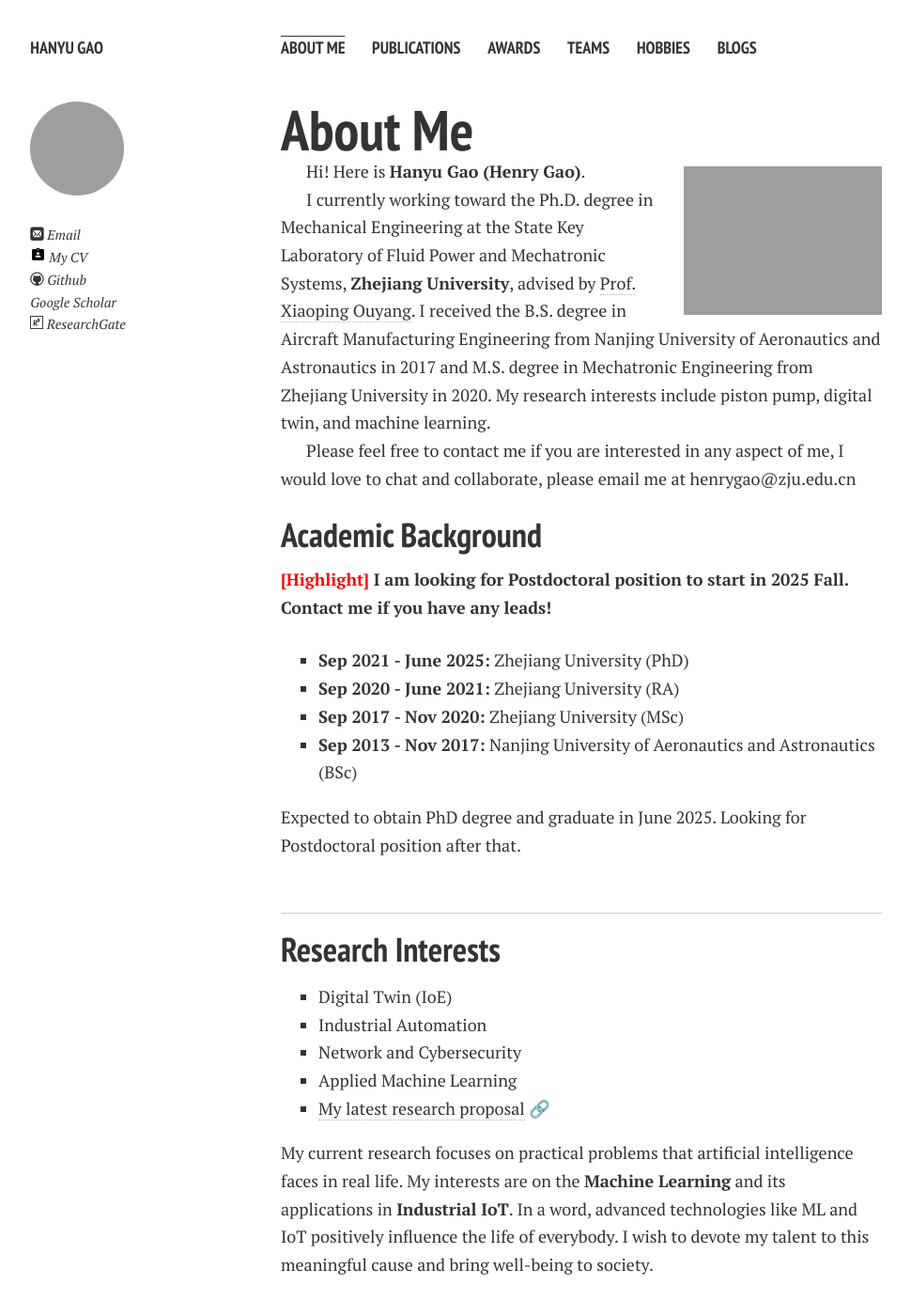
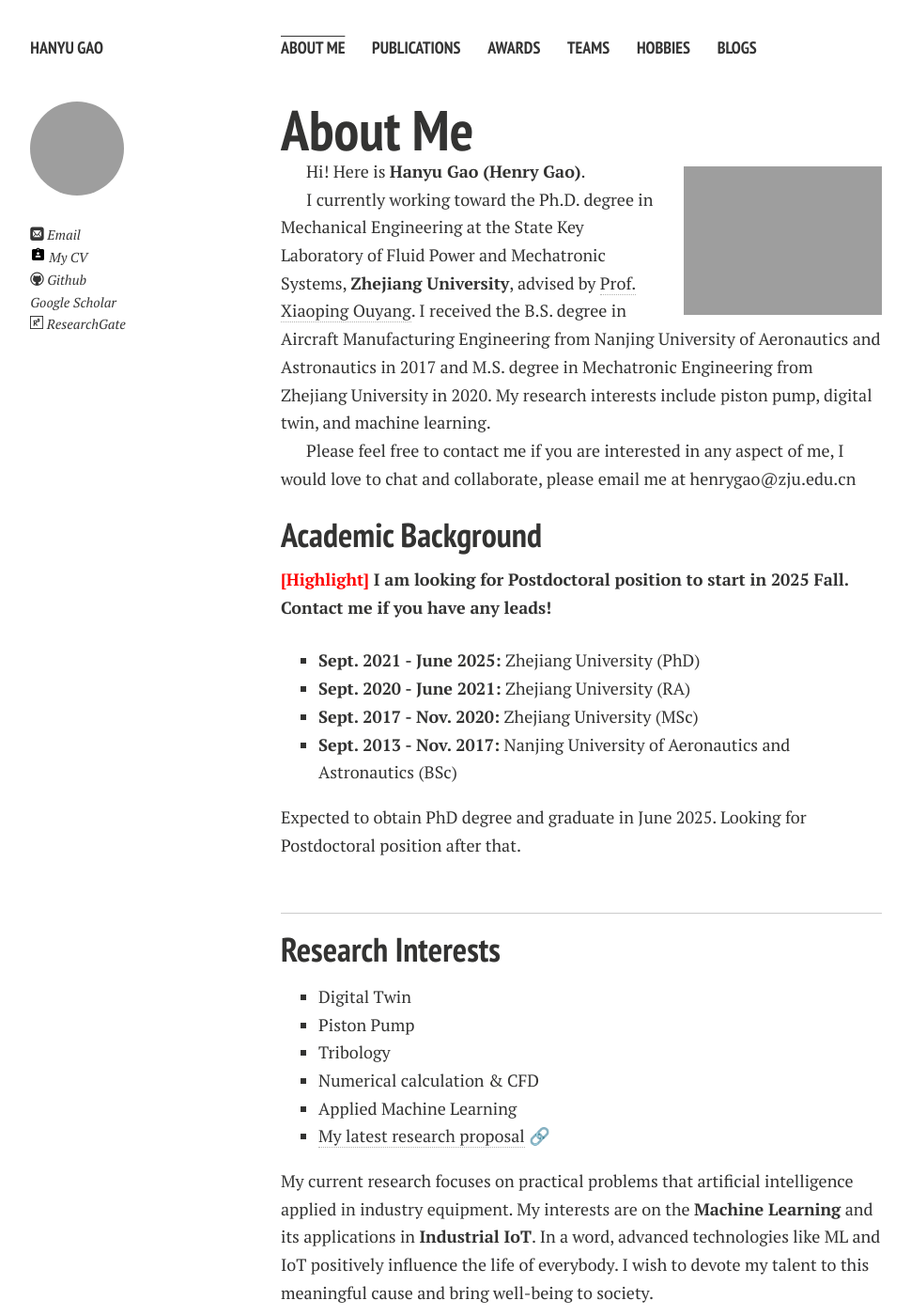
Before and after one commit to HanyuGaoX/HanyuGaoX.github.io, a Jekyll site: the page built from index.md, in a window 1280 px wide and 1400 px high. Shown: the whole window at 94% size, without its empty margins (21-991 px from the left). Built offline with Jekyll 4.4.1, drawn with Linux system fonts in a browser that asks for light colours; nearby versions of some CDN libraries; comment, search, counter and statistics services are not loaded; a style sheet for code colours, icons or effects is not loaded; our own code applies the rules of GitHub Pages for plain Markdown files.

Commit message:
Update index.md

```diff
--- a/index.md
+++ b/index.md
@@ -17,10 +17,10 @@ Please feel free to contact me if you are interested in any aspect of me, I woul
 
 **<font color='red'>[Highlight]</font> I am looking for Postdoctoral position to start in 2025 Fall. Contact me if you have any leads!**
 
-- **Sep 2021 - June 2025:** Zhejiang University (PhD)
-- **Sep 2020 - June 2021:** Zhejiang University (RA)
-- **Sep 2017 - Nov 2020:** Zhejiang University (MSc)
-- **Sep 2013 - Nov 2017:** Nanjing University of Aeronautics and Astronautics (BSc)
+- **Sept. 2021 - June 2025:** Zhejiang University (PhD)
+- **Sept. 2020 - June 2021:** Zhejiang University (RA)
+- **Sept. 2017 - Nov. 2020:** Zhejiang University (MSc)
+- **Sept. 2013 - Nov. 2017:** Nanjing University of Aeronautics and Astronautics (BSc)
 
 Expected to obtain PhD degree and graduate in June 2025. Looking for Postdoctoral position after that.
 
@@ -30,13 +30,14 @@ Expected to obtain PhD degree and graduate in June 2025. Looking for Postdoctora
 
 ## Research Interests
 
-- Digital Twin (IoE)
-- Industrial Automation
-- Network and Cybersecurity
+- Digital Twin
+- Piston Pump
+- Tribology
+- Numerical calculation & CFD
 - Applied Machine Learning
 - [My latest research proposal](https://caihanlin.com/file/proposal-2023.pdf) 🔗
 
-My current research focuses on practical problems that artificial intelligence faces in real life. My interests are on the **Machine Learning** and its applications in **Industrial IoT**. In a word, advanced technologies like ML and IoT positively influence the life of everybody.  I wish to devote my talent to this meaningful cause and bring well-being to society.
+My current research focuses on practical problems that artificial intelligence applied in industry equipment. My interests are on the **Machine Learning** and its applications in **Industrial IoT**. In a word, advanced technologies like ML and IoT positively influence the life of everybody.  I wish to devote my talent to this meaningful cause and bring well-being to society.
 
 <br>
 
```
